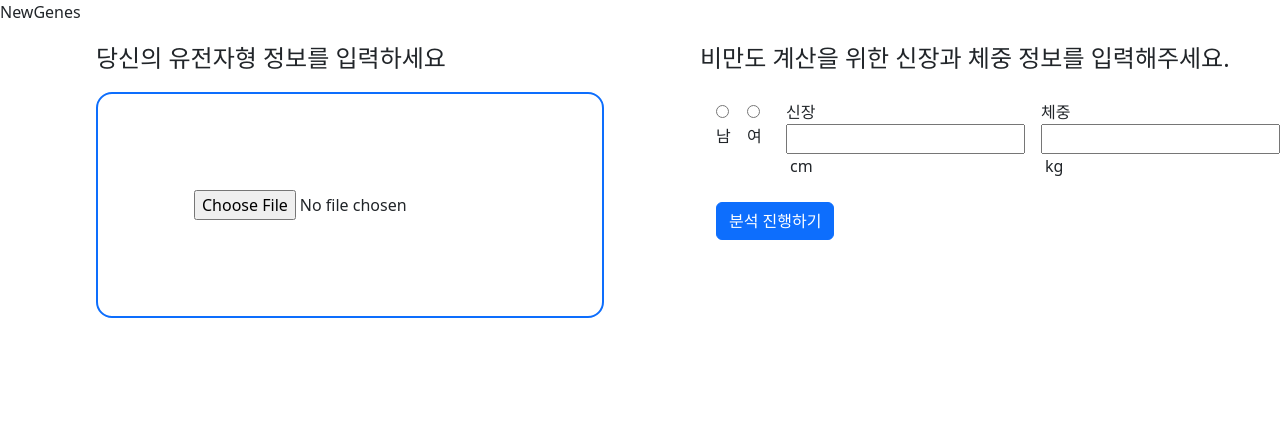
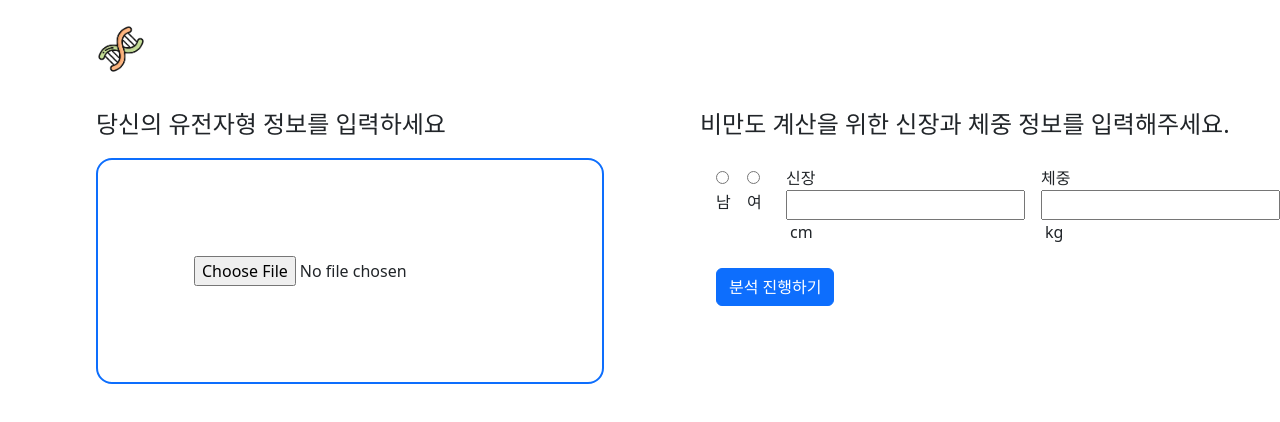
Before and after one commit to 2023-Project-Fair-newGenes/FE, a React (Create React App) app in the folder my-app/: page / in a window 1280 px wide. Shown: the top 422 px of the page. Built offline with nearby package versions, Linux system fonts and the light colour scheme.

Commit message:
feat/header

```diff
--- a/my-app/src/component/Header.js
+++ b/my-app/src/component/Header.js
@@ -1,8 +1,10 @@
+import Logo from '../img/logo.png';
 export const Header = ()=>{
     return (
-        <div className="header">
-            <div className="logoImg"></div>
-            <div className="logoText">NewGenes</div>
+        <div class="ms-5 mt-4 ps-5">
+            <div className="logoImg">
+                <img src={Logo} style={{width:'50px'}}></img>
+            </div>
         </div>
     );
 }
--- a/my-app/src/pages/Main.js
+++ b/my-app/src/pages/Main.js
@@ -90,7 +90,7 @@ export const Main = () =>{
         <div class="d-flex flex-column ">
             <Header></Header>
             <div class="d-flex flex-row" >
-                <div class="d-flex flex-column ms-5 mt-3 ps-5">
+                <div class="d-flex flex-column ms-5 mt-3 ps-5 pt-3">
                     <div class="">
                         <span class="fs-4">당신의 유전자형 정보를 입력하세요</span>
                     </div>
@@ -101,7 +101,7 @@ export const Main = () =>{
                     </div>
                 </div>
 
-                <div class="d-flex flex-column ms-5 mt-3 ps-5">
+                <div class="d-flex flex-column ms-5 mt-3 ps-5 pt-3">
                     <div class="">
                         <span class="fs-4">비만도 계산을 위한 신장과 체중 정보를 입력해주세요.</span>
                     </div>
```
Also changed, not shown: my-app/src/img/bmi_graph.png (added), my-app/src/img/logo.png (added).
